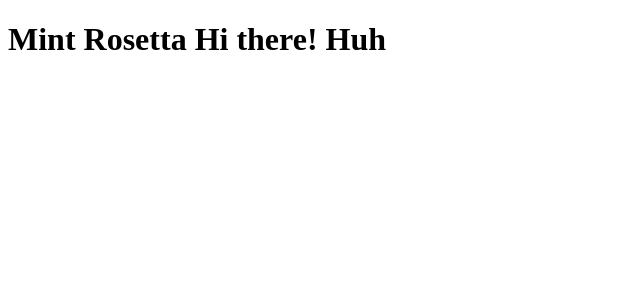
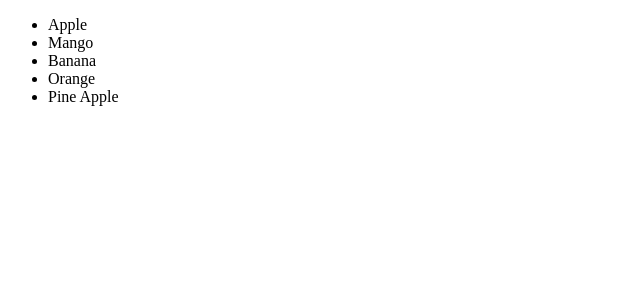
Before and after one commit to mintrosetta/lecture-reactjs, a React (Vite) app in the folder reactpro/: page / in a window 1280 px wide. Shown: the top 300 px of the page, without its empty margins (0-640 px from the left). Built offline with nearby package versions, Linux system fonts and the light colour scheme.

Commit message:
lecture - render array of list

```diff
--- /dev/null
+++ b/reactpro/src/components/Fruits.jsx
@@ -0,0 +1,9 @@
+export default function Fruits() {
+    const fruits = ['Apple', 'Mango', 'Banana', 'Orange', 'Pine Apple'];
+
+    return (
+        <ul>
+            {fruits.map((item, index) => <li key={index}>{item}</li>)}
+        </ul>
+    );
+}
--- a/reactpro/src/main.jsx
+++ b/reactpro/src/main.jsx
@@ -1,9 +1,10 @@
 import React from 'react'
 import ReactDOM from 'react-dom/client'
 import App from './App.jsx'
+import Fruits from './components/Fruits.jsx'
 
 ReactDOM.createRoot(document.getElementById('root')).render(
   <React.StrictMode>
-    <App />
+    <Fruits />
   </React.StrictMode>,
 )
```
